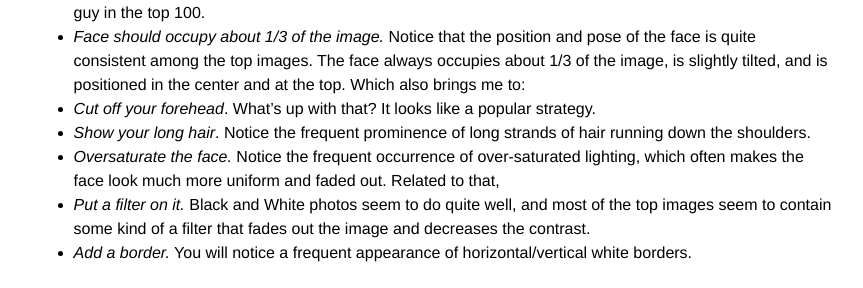
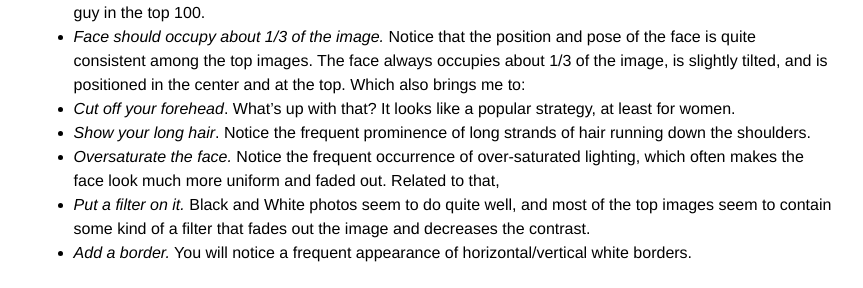
Before and after one commit to karpathy/karpathy.github.io, a Jekyll site: the page built from _posts/2015-10-25-selfie.markdown, in a window 1280 px wide and 900 px high, scrolled down 7800 px. Shown: the part 160-448 px from the top of the window, without its empty margins (208-1071 px from the left). Built offline with Jekyll 4.4.1, drawn with Linux system fonts in a browser that asks for light colours; Markdown is read by kramdown in place of the engine named in the settings; comment, search, counter and statistics services are not loaded; some of the changed text lies outside the part shown.

Commit message:
small fixes

```diff
--- a/_posts/2015-10-25-selfie.markdown
+++ b/_posts/2015-10-25-selfie.markdown
@@ -107,7 +107,7 @@ Are you noticing a pattern in what the ConvNet has likely learned to look for? A
 
 - *Be female.* Women are consistently ranked higher than men. In particular, notice that there is not a single guy in the top 100.
 - *Face should occupy about 1/3 of the image.* Notice that the position and pose of the face is quite consistent among the top images. The face always occupies about 1/3 of the image, is slightly tilted, and is positioned in the center and at the top. Which also brings me to:
-- *Cut off your forehead*. What's up with that? It looks like a popular strategy.
+- *Cut off your forehead*. What's up with that? It looks like a popular strategy, at least for women.
 - *Show your long hair*. Notice the frequent prominence of long strands of hair running down the shoulders.
 - *Oversaturate the face.* Notice the frequent occurrence of over-saturated lighting, which often makes the face look much more uniform and faded out. Related to that,
 - *Put a filter on it.* Black and White photos seem to do quite well, and most of the top images seem to contain some kind of a filter that fades out the image and decreases the contrast.
```
Also changed, not shown: other parts of _posts/2015-10-25-selfie.markdown (+1 -1 lines).
